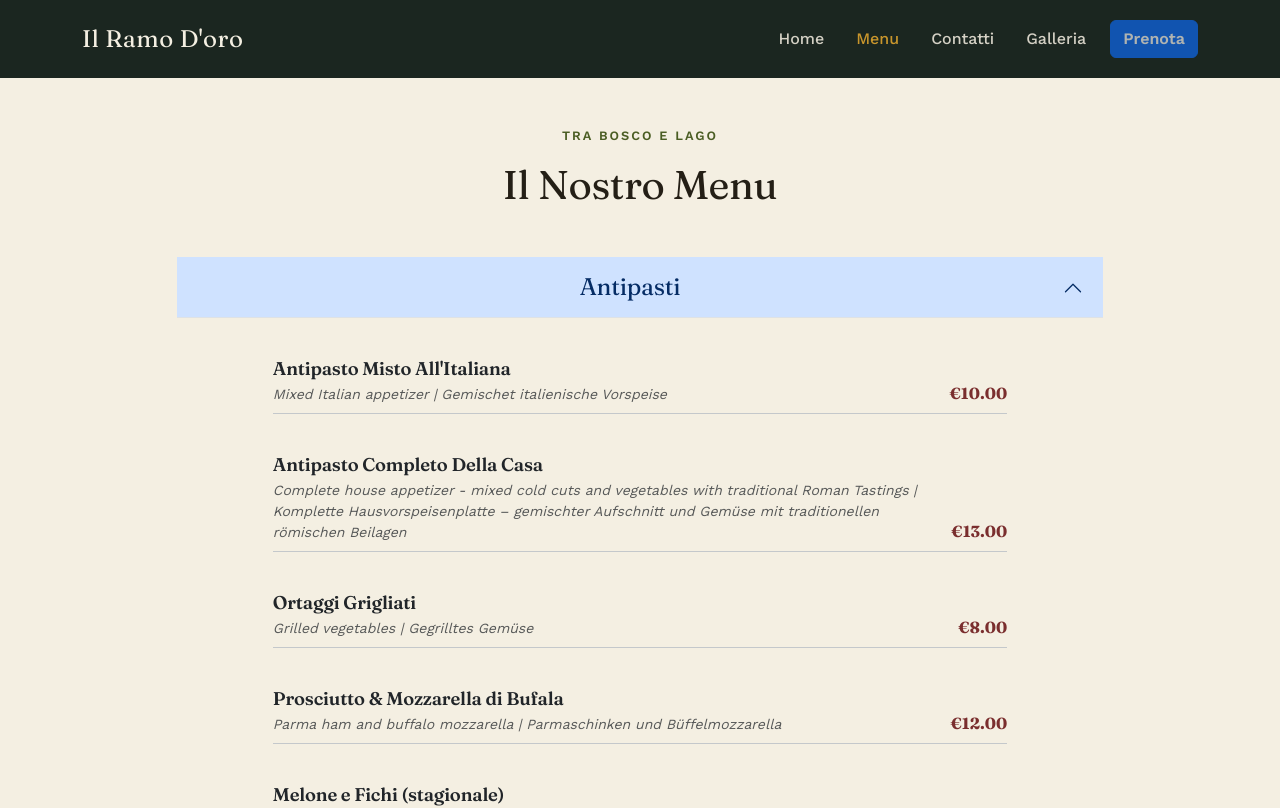
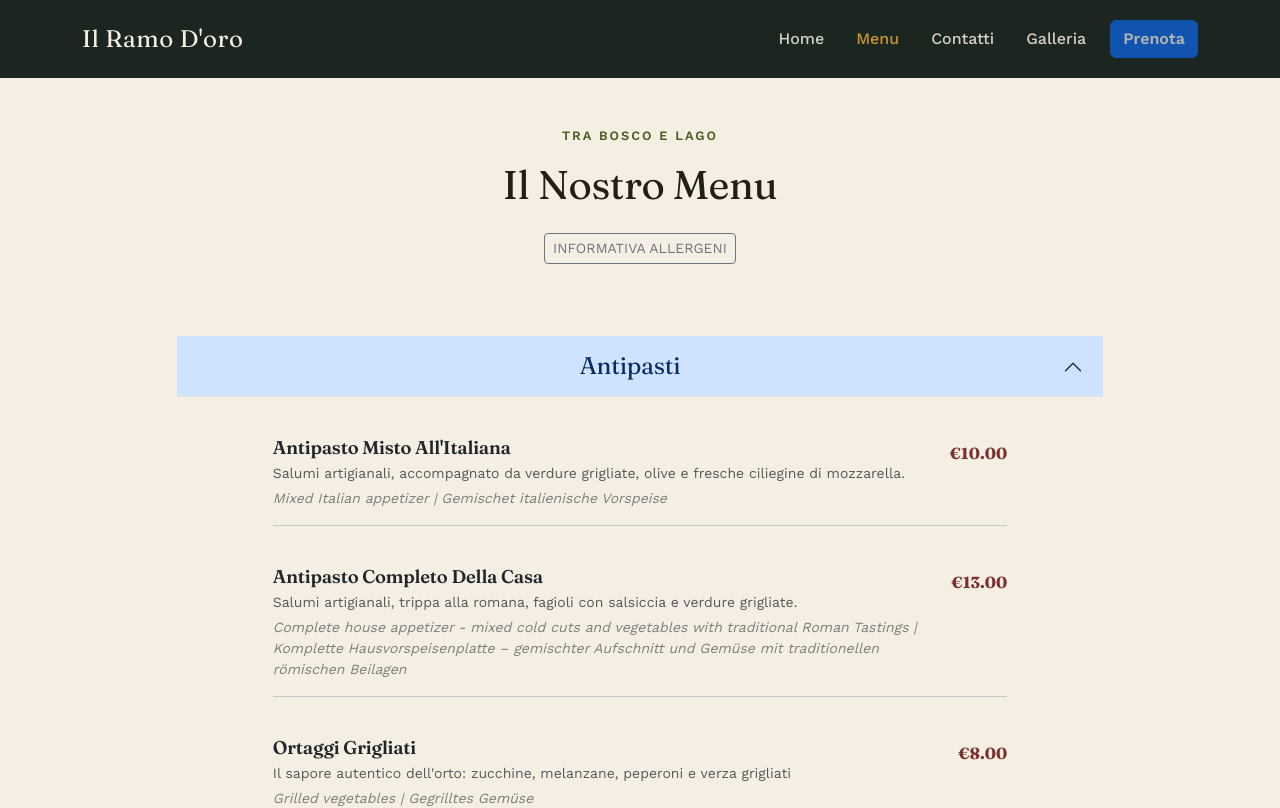
Before and after one commit to Pirisinu/ristorante-app, a React (Vite) app: page /menu in a window 1280 px wide. Shown: the top 808 px of the page. Built offline with nearby package versions, Linux system fonts and the light colour scheme.

Commit message:
add gestione allergeni

```diff
--- a/src/pages/Menu.jsx
+++ b/src/pages/Menu.jsx
@@ -1,9 +1,11 @@
-import { Container, Row, Col, Accordion } from 'react-bootstrap';
+import { Container, Row, Col, Accordion, Badge, OverlayTrigger, Tooltip } from 'react-bootstrap';
 import menuData from '../data/menu.json';
+import allergeniData from '../data/allergeni.json';
+import TabellaAllergeni from './TabellaAllergeni'; // Assicurati che il percorso sia corretto
 
 export default function Menu() {
 
-  // Funzione per gestire lo scorrimento fluido all'apertura
+  // Scorrimento fluido all'apertura della categoria
   const handleScroll = (eventKey) => {
     if (eventKey !== null) {
       setTimeout(() => {
@@ -11,17 +13,28 @@ export default function Menu() {
         if (element) {
           element.scrollIntoView({ behavior: 'smooth', block: 'start' });
         }
-      }, 300); // Leggero ritardo per assecondare l'animazione dell'Accordion
+      }, 300);
     }
   };
 
+  // Funzione per ricavare il nome dell'allergene dall'ID
+  const getAllergeneName = (id) => {
+    const allergene = allergeniData.find(a => a.id === id);
+    return allergene ? allergene.nome : `Allergene ${id}`;
+  };
+
   return (
-    <Container className="py-5">
+    <Container className="pt-5">
       <div className="text-center mb-5">
         <p className="hero-eyebrow" style={{ color: '#4A5D23', textTransform: 'uppercase', letterSpacing: '2px' }}>
           Tra bosco e lago
         </p>
         <h1 className="display-font">Il Nostro Menu</h1>
+
+        {/* Pulsante per aprire la Modale della Tabella completa */}
+        <div className="mt-4">
+          <TabellaAllergeni />
+        </div>
       </div>
 
       <Row className="justify-content-center">
@@ -31,7 +44,7 @@ export default function Menu() {
               <Accordion.Item
                 eventKey={index.toString()}
                 key={categoria.nome}
-                id={`categoria-${index}`} // Aggiunto ID univoco per il bersaglio dello scroll
+                id={`categoria-${index}`}
                 className="bg-transparent mb-3"
               >
                 <Accordion.Header>
@@ -39,19 +52,52 @@ export default function Menu() {
                 </Accordion.Header>
                 <Accordion.Body className="pt-4 pb-2">
                   <Row className="gy-4 justify-content-center">
-                    {categoria.piatti.map((piatto) => (
+                    {categoria.piatti.map((piatto) => {
+                      if (!piatto.isDisponibile) return null;
+
+                      return (
                         <Col md={12} lg={10} key={piatto.nome}>
-                        <div className="menu-item d-flex justify-content-between align-items-end border-bottom border-secondary-subtle pb-2">
+                          <div className="menu-item d-flex justify-content-between align-items-start border-bottom border-secondary-subtle pb-3">
                             <div className="pe-3">
                               <h4 className="menu-item-name h5 mb-1">{piatto.nome}</h4>
-                            <div className="text-muted small fst-italic">{piatto.descrizione}</div>
+
+                              <div className="text-muted small mb-1">
+                                {piatto['descrizione-it']}
                               </div>
-                          <div className="menu-item-price fs-6 fw-bold text-nowrap ms-3">
+                              <div className="text-muted small fst-italic opacity-75">
+                                {piatto.descrizione}
+                              </div>
+
+                              {/* Rendering dinamico dei badge con Tooltip */}
+                              {piatto.allergeni && piatto.allergeni.length > 0 && (
+                                <div className="mt-2">
+                                  {piatto.allergeni.map(id => (
+                                    <OverlayTrigger
+                                      key={id}
+                                      placement="top"
+                                      overlay={<Tooltip id={`tooltip-${id}`}>{getAllergeneName(id)}</Tooltip>}
+                                    >
+                                      <Badge
+                                        bg="light"
+                                        text="dark"
+                                        className="me-2 border text-secondary shadow-sm"
+                                        style={{ cursor: 'pointer' }}
+                                      >
+                                        {id}
+                                      </Badge>
+                                    </OverlayTrigger>
+                                  ))}
+                                </div>
+                              )}
+                            </div>
+
+                            <div className="menu-item-price fs-6 fw-bold text-nowrap ms-3 mt-1">
                               €{Number(piatto.prezzo).toFixed(2)}
                             </div>
                           </div>
                         </Col>
-                    ))}
+                      );
+                    })}
                   </Row>
                 </Accordion.Body>
               </Accordion.Item>
@@ -59,6 +105,9 @@ export default function Menu() {
           </Accordion>
         </Col>
       </Row>
+      <p className="text-center text-muted small mt-5">
+        Reg. UE 1169/2011 - Per informazioni sugli allergeni presenti nei nostri piatti, rivolgersi al personale di sala.
+      </p>
     </Container>
   );
 }
--- /dev/null
+++ b/src/pages/TabellaAllergeni.jsx
@@ -0,0 +1,56 @@
+// TabellaAllergeni.jsx
+import { useState } from 'react';
+import { Modal, Button, ListGroup } from 'react-bootstrap';
+import allergeniData from '../data/allergeni.json';
+
+export default function TabellaAllergeni() {
+  const [show, setShow] = useState(false);
+
+  const handleClose = () => setShow(false);
+  const handleShow = () => setShow(true);
+
+  return (
+    <>
+      {/* Pulsante di attivazione - puoi posizionarlo dove preferisci nel Menu */}
+      <Button
+        variant="outline-secondary"
+        size="sm"
+        onClick={handleShow}
+        className="mb-4 text-uppercase letter-spacing-1"
+      >
+        Informativa Allergeni
+      </Button>
+
+      <Modal show={show} onHide={handleClose} size="lg" centered scrollable>
+        <Modal.Header closeButton className="border-bottom-0 pb-0">
+          <Modal.Title className="display-font h3 w-100 text-center" style={{ color: '#4A5D23' }}>
+            Tabella degli Allergeni
+          </Modal.Title>
+        </Modal.Header>
+
+        <Modal.Body className="pt-2">
+          <p className="text-center text-muted small mb-4">
+            Reg. UE 1169/2011 - Per informazioni sugli allergeni presenti nei nostri piatti, rivolgersi al personale di sala.
+          </p>
+
+          <ListGroup variant="flush">
+            {allergeniData.map((allergene) => (
+              <ListGroup.Item
+                key={allergene.id}
+                className="d-flex align-items-start border-bottom py-3 bg-transparent"
+              >
+                <div className="fw-bold me-3 fs-5" style={{ minWidth: '30px', color: '#4A5D23' }}>
+                  {allergene.id}.
+                </div>
+                <div>
+                  <div className="fw-bold text-uppercase">{allergene.nome}</div>
+                  <div className="text-muted small">{allergene.descrizione}</div>
+                </div>
+              </ListGroup.Item>
+            ))}
+          </ListGroup>
+        </Modal.Body>
+      </Modal>
+    </>
+  );
+}
```
Lines whose indentation alone changed are shown as unchanged.
